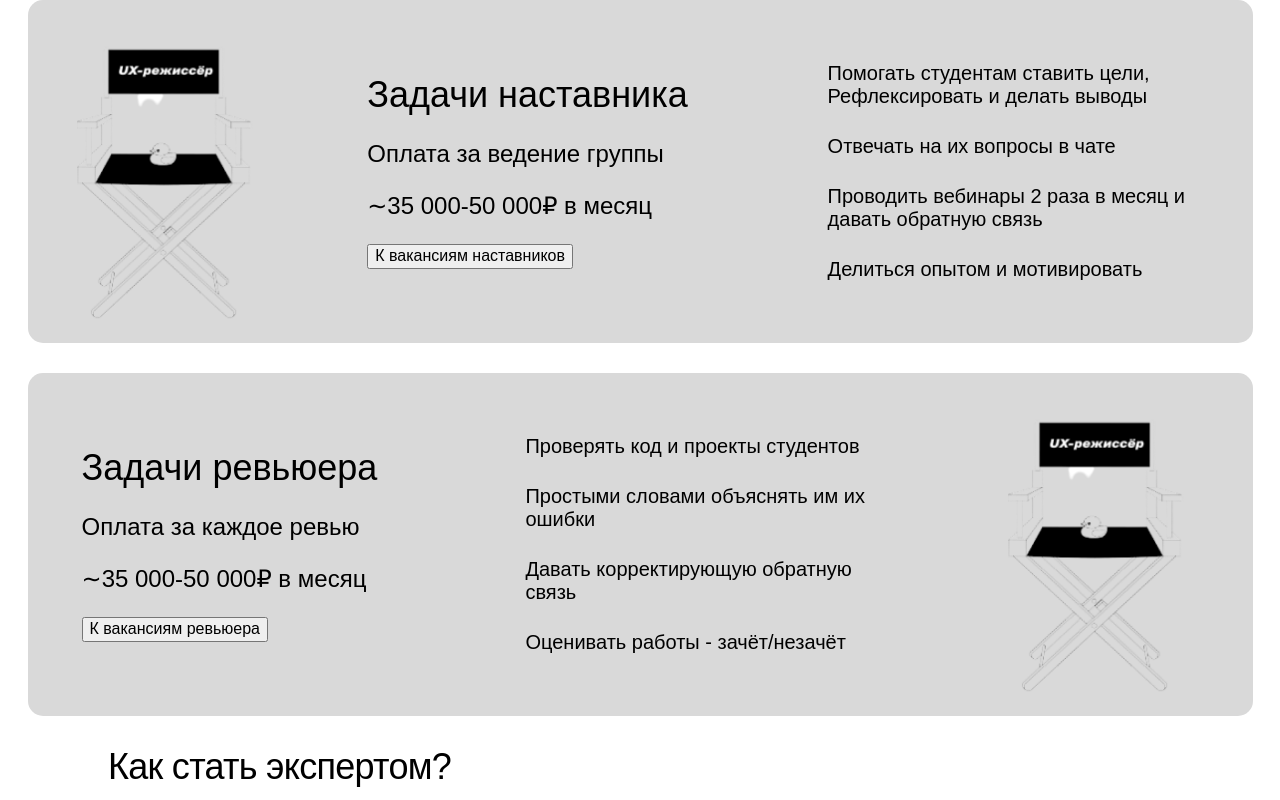
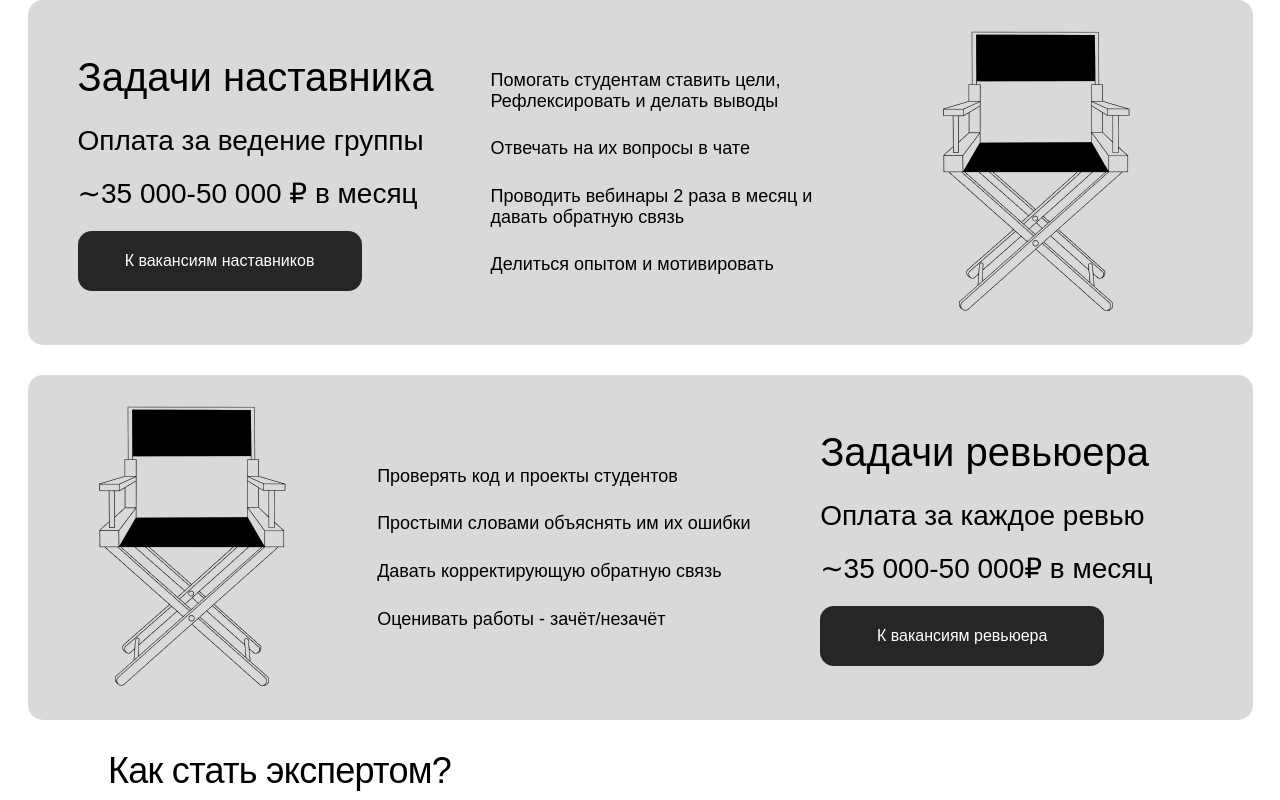
Before and after one commit to NurgaleevaDi/hr-landing, a React (Create React App) app: page / in a window 1280 px wide. Shown: the top 800 px of the page. Built offline with nearby package versions, Linux system fonts and the light colour scheme.

Commit message:
block tasks edit desktop version

```diff
--- a/src/components/Tasks/Tasks.css
+++ b/src/components/Tasks/Tasks.css
@@ -1,17 +1,21 @@
 
 .tasks__container {
+  box-sizing: border-box;
   margin: auto;
   margin-bottom: 30px;
+  padding-left: 50px;
+  padding-right: 100px;
   display: flex;
-  justify-content: space-around;
+  justify-content: space-between;
+  align-items: center;
   max-width: 1225px;
-  min-height: 343px;
+  min-height: 345px;
   background-color: #D9D9D9;
   border-radius: 15px;
 }
 
 .tasks__image {
-  max-width: 190px;
+  max-height: 290px;
 }
 
 .tasks__info {
@@ -23,28 +27,29 @@
   margin-bottom: 24px;
   font-style: normal;
   font-weight: 400;
-  font-size: 36px;
+  font-size: 40px;
   line-height: 1.17;
 }
 
 .tasks__text {
   margin: 0;
-  margin-bottom: 24px;
+  margin-bottom: 20px;
   font-style: normal;
   font-weight: 400;
-  font-size: 24px;
+  font-size: 28px;
   line-height: 1.17;
 }
 
 .tasks__list {
   margin: auto 0;
+  padding: 0;
 }
 
 .tasks__item {
   list-style: none;
   font-style: normal;
   font-weight: 400;
-  font-size: 20px;
+  font-size: 18px;
   line-height: 1.15;
   max-width: 375px;
   margin-bottom: 27px;
@@ -53,3 +58,20 @@
 .tasks__item:last-child{
   margin-bottom: 0;
 }
+
+.tasks__button {
+  border: none;
+  background-color: #262626;
+  border-radius: 14px;
+  min-height: 60px;
+  min-width: 284px;
+}
+
+.tasks__link {
+  text-decoration-line: none;
+  color: white;
+  font-style: normal;
+  font-weight: 500;
+  font-size: 16px;
+  line-height: 1.25;
+}
--- a/src/components/Tasks/Tasks.js
+++ b/src/components/Tasks/Tasks.js
@@ -5,12 +5,11 @@ function Tasks() {
   return (
     <section className="tasks">
       <div className="tasks__container">
-        <img className='tasks__image' src={chair} alt="Изображение кресла режиссера"></img>
         <div className="tasks__info">
           <h2 className="tasks__title">Задачи наставника</h2>
           <p className="tasks__text">Оплата за ведение группы</p>
-          <p className="tasks__text">&sim;35 000-50 000&#8381; в месяц</p>
-          <button type='button' className='tasks__button button'>К вакансиям наставников</button>
+          <p className="tasks__text">&sim;35 000-50 000 &#8381; в месяц</p>
+          <button type="button" className="tasks__button button"><a className="tasks__link link" href="#">К вакансиям наставников</a></button>
         </div>
         <ul className='tasks__list list'>
           <li className="tasks__item">Помогать студентам ставить цели, Рефлексировать и делать выводы</li>
@@ -18,21 +17,22 @@ function Tasks() {
           <li className="tasks__item">Проводить вебинары 2 раза в месяц и давать обратную связь</li>
           <li className="tasks__item">Делиться опытом и мотивировать</li>
         </ul>
+        <img className='tasks__image' src={chair} alt="Изображение кресла режиссера"></img>
       </div>
       <div className="tasks__container">
-        <div className="tasks__info">
-          <h2 className="tasks__title">Задачи ревьюера</h2>
-          <p className="tasks__text">Оплата за каждое ревью</p>
-          <p className="tasks__text">&sim;35 000-50 000&#8381; в месяц</p>
-          <button type='button' className='tasks__button button'>К вакансиям ревьюера</button>
-        </div>
-        <ul className='tasks__list list'>
+        <img className='tasks__image' src={chair} alt="Изображение кресла режиссера"></img>
+        <ul className="tasks__list list">
           <li className="tasks__item">Проверять код и проекты студентов</li>
           <li className="tasks__item">Простыми словами объяснять им их ошибки</li>
           <li className="tasks__item">Давать корректирующую обратную связь</li>
           <li className="tasks__item">Оценивать работы - зачёт/незачёт</li>
         </ul>
-        <img className='tasks__image' src={chair} alt="Изображение кресла режиссера"></img>
+        <div className="tasks__info">
+          <h2 className="tasks__title">Задачи ревьюера</h2>
+          <p className="tasks__text">Оплата за каждое ревью</p>
+          <p className="tasks__text">&sim;35 000-50 000&#8381; в месяц</p>
+          <button type="button" className="tasks__button button"><a className="tasks__link link" href="#">К вакансиям ревьюера</a></button>
+        </div>
       </div>
     </section>
   );
```
Also changed, not shown: src/components/Tasks/images/chair.png.
